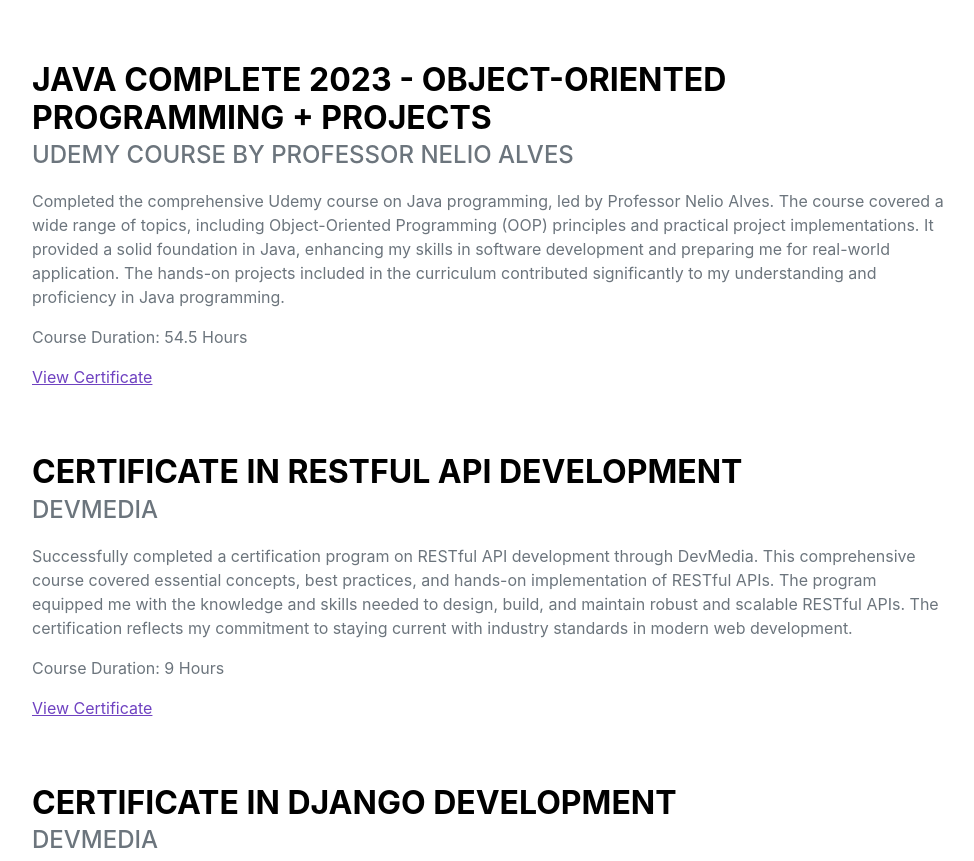
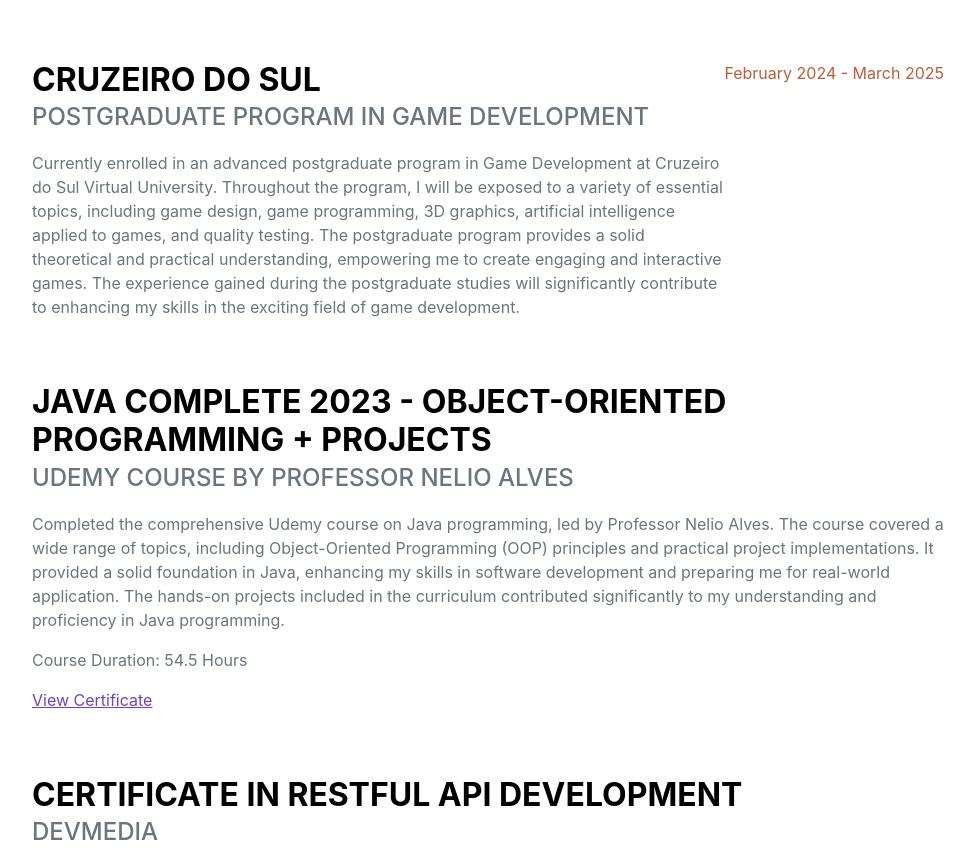
Before and after one commit to IanOliveiraSilva/-Curriculum, a plain HTML site: page index.html in a window 1280 px wide. Shown: the part 3482-4343 px from the top of the page, without its empty margins (288-1262 px from the left). Drawn offline with nearby package versions, Linux system fonts and the light colour scheme; a web font is replaced by a local one.

Commit message:
Adding pos graduation

```diff
--- a/index.html
+++ b/index.html
@@ -136,7 +136,7 @@
                         <h3 class="mb-0 text-night" data-traducao="to-do-list-title"></h3>
                         <div class="subheading mb-3" data-traducao="personal-project"></div>
                         <p data-traducao="to-do-list-description"></p>
-                        <a href="https://seu-link-do-projeto-aqui" target="_blank"
+                        <a href="https://ianoliveirasilva.github.io/To-do-list/" target="_blank"
                             data-traducao="to-do-list-title"></a>.
                     </div>
                 </div>
@@ -188,6 +188,16 @@
                         <p data-traducao="internet-systems-description"></p>
                     </div>
                     <div class="flex-shrink-0"><span class="text-primary" data-traducao="internet-systems-date"></span>
+                    </div>
+                </div>
+
+                <div class="d-flex flex-column flex-md-row justify-content-between mb-5">
+                    <div class="flex-grow-1">
+                        <h3 class="mb-0 text-night">CRUZEIRO DO SUL</h3>
+                        <div class="subheading mb-3" data-traducao="game-development-degree"></div>
+                        <p data-traducao="game-development-description"></p>
+                    </div>
+                    <div class="flex-shrink-0"><span class="text-primary" data-traducao="game-development-date"></span>
                     </div>
                 </div>
 
--- a/js/idioma.js
+++ b/js/idioma.js
@@ -64,6 +64,16 @@
         para um campo dinâmico e em constante evolução. A experiência prática e o conhecimento teórico
         adquiridos durante o curso foram inestimáveis na formação da minha expertise em Sistemas para Internet.`,
         'internet-systems-date': 'Janeiro de 2022 - Dezembro de 2023',
+
+        'game-development-degree': 'Pós-graduação em Desenvolvimento de Jogos',
+        'game-development-description': `Cursando um programa avançado de pós-graduação em Desenvolvimento de Jogos na
+        Universidade Cruzeiro do Sul Virtual. Durante o curso, terei cadeiras com variedade de tópicos essenciais,
+        incluindo design de jogos, programação de jogos, gráficos 3D, inteligência artificial aplicada a jogos e
+        teste de qualidade. A pós proporciona uma sólida compreensão teórica e prática, capacitando-me a
+        criar jogos envolventes e interativos. A experiência adquirida durante a pós-graduação irá contribuir
+        significativamente para o aprimoramento das minhas habilidades no emocionante campo do desenvolvimento de jogos.`,
+        'game-development-date': 'Fevereiro de 2024 - Março de 2025',
+
 
         'java-course-title': 'Java COMPLETO 2023 - Programação Orientada a Objetos + Projetos',
         'java-course-subtitle': 'Curso Udemy ministrado pelo Professor Nelio Alves',
@@ -217,6 +227,17 @@
         during the course have been invaluable in shaping my expertise in Internet Systems.`,
         'internet-systems-date': 'January 2022 - December 2023',
 
+
+        'game-development-degree': 'Postgraduate Program in Game Development',
+        'game-development-description': `Currently enrolled in an advanced postgraduate program in Game Development at
+        Cruzeiro do Sul Virtual University. Throughout the program, I will be exposed to a variety of essential topics,
+        including game design, game programming, 3D graphics, artificial intelligence applied to games, and
+        quality testing. The postgraduate program provides a solid theoretical and practical understanding, empowering me
+        to create engaging and interactive games. The experience gained during the postgraduate studies will significantly
+        contribute to enhancing my skills in the exciting field of game development.`,
+        'game-development-date': 'February 2024 - March 2025',
+
+
         'java-course-title': 'Java COMPLETE 2023 - Object-Oriented Programming + Projects',
         'java-course-subtitle': 'Udemy Course by Professor Nelio Alves',
         'java-course-description': `Completed the comprehensive Udemy course on Java programming, led by Professor Nelio Alves.
```
Also changed, not shown: css/styles.css.
